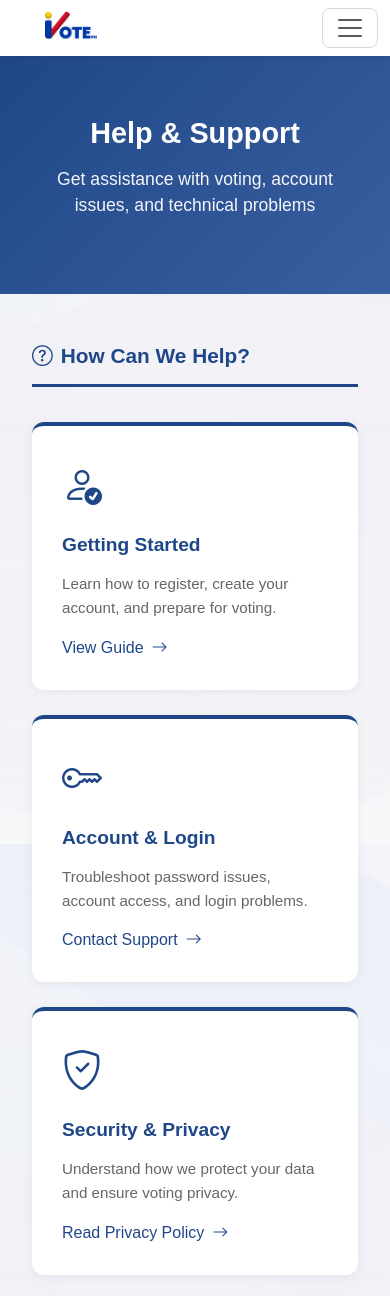
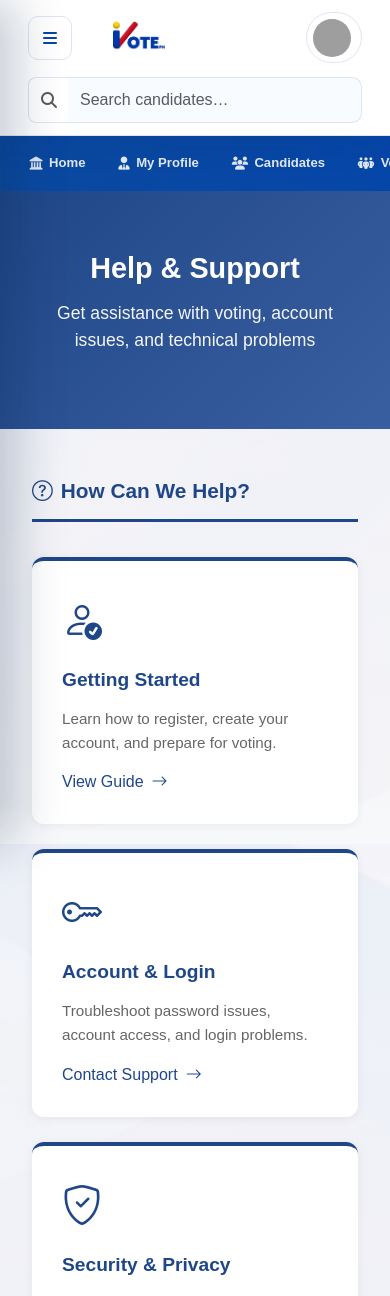
Before and after one commit to tdwggg/OnlineVotingSystem, a PHP site: page /help.html in a window 390 px wide. Shown: the top 1296 px of the page. Run offline with PHP 8.4, Linux system fonts and the light colour scheme; grey boxes are pictures that could not be loaded.

Commit message:
Rejalde - Hamburger

```diff
--- a/help.html
+++ b/help.html
@@ -4,7 +4,8 @@
   <meta charset="UTF-8">
   <meta name="viewport" content="width=device-width, initial-scale=1">
   <title>Help & Support - iVote PH</title>
-  <link href="https://cdn.jsdelivr.net/npm/bootstrap@5.3.3/dist/css/bootstrap.min.css" rel="stylesheet">
+  <link href="https://cdn.jsdelivr.net/npm/bootstrap@5.3.8/dist/css/bootstrap.min.css" rel="stylesheet">
+  <link href="https://cdnjs.cloudflare.com/ajax/libs/font-awesome/6.5.1/css/all.min.css" rel="stylesheet">
   <link rel="stylesheet" href="https://cdn.jsdelivr.net/npm/bootstrap-icons@1.11.3/font/bootstrap-icons.css">
   <style>
     * {
@@ -348,24 +349,74 @@
 <link rel="stylesheet" href="style.css">
 </head>
 <body>
-  <!-- Navbar -->
-  <nav class="navbar navbar-expand-lg navbar-light">
-    <div class="container-lg">
-      <a href="index.html">
-        <img src="FINALS 2.png" class="brandLogo" alt="iVotePH"></a>
-      <button class="navbar-toggler" type="button" data-bs-toggle="collapse" data-bs-target="#navbarNav">
-        <span class="navbar-toggler-icon"></span>
-      </button>
-      <div class="collapse navbar-collapse" id="navbarNav">
-        <ul class="navbar-nav ms-auto">
-          <li class="nav-item"><a class="nav-link navLink" href="index.html">Home</a></li>
-          <li class="nav-item"><a class="nav-link navLink" href="aboutPage.html">About</a></li>
-          <li class="nav-item"><a class="nav-link navLink" href="electionInfoPage.html">Elections</a></li>
-          <li class="nav-item"><a class="nav-link navLink" href="help.html">Help</a></li>
-        </ul>
+  <nav class="navbar topNavbar px-3">
+    <div class="container-fluid d-flex align-items-center flex-wrap gap-2">
+      <div class="d-flex align-items-center gap-2">
+        <button class="btn btn-light sidebarToggle flex-shrink-0" type="button" onclick="toggleSidebar()"
+          aria-label="Toggle menu" aria-controls="sidebar" aria-expanded="false">
+          <i class="fas fa-bars"></i>
+        </button>
+        <a href="index.html">
+          <img src="FINALS 2.png" class="brandLogo" alt="iVote PH">
+        </a>
+      </div>
+
+      <div class="navbarSearchWrap d-none d-md-block">
+        <div class="input-group">
+          <span class="input-group-text bg-white border-end-0"><i class="fa-solid fa-magnifying-glass text-muted"></i></span>
+          <input type="search" class="form-control searchInput border-start-0"
+            placeholder="Search candidates, positions, or topics…" aria-label="Search">
+        </div>
+      </div>
+
+      <div class="d-flex align-items-center gap-2 ms-md-auto">
+        <a href="profile.html" class="userProfileChip">
+          <img src="avatar.png" class="userAvatar" alt="Juan Dela Cruz" onerror="this.style.display='none'">
+          <div class="userMeta">
+            <div class="userName">Juan Dela Cruz</div>
+            <div class="verifiedBadge"><i class="fa-solid fa-circle-check"></i> Verified Voter</div>
+          </div>
+          <i class="fa-solid fa-chevron-down text-muted small d-none d-md-inline"></i>
+        </a>
+      </div>
+
+      <div class="navbarSearchWrap d-md-none w-100">
+        <div class="input-group">
+          <span class="input-group-text bg-white border-end-0"><i class="fa-solid fa-magnifying-glass text-muted"></i></span>
+          <input type="search" class="form-control searchInput border-start-0"
+            placeholder="Search candidates…" aria-label="Search">
+        </div>
       </div>
     </div>
   </nav>
+
+  <div class="positionNavBar">
+    <ul class="positionNavList">
+      <li><a href="index.html"><i class="fa-solid fa-landmark"></i> Home</a></li>
+      <li><a href="profile.html"><i class="fa-solid fa-user-tie"></i> My Profile</a></li>
+      <li><a href="browsecandi.html"><i class="fa-solid fa-users"></i> Candidates</a></li>
+      <li><a href="startvoting.html"><i class="fa-solid fa-people-group"></i> Voting</a></li>
+      <li><a href="myballot.html"><i class="fa-solid fa-building-columns"></i> My Ballot</a></li>
+      <li><a href="electioninfo.html"><i class="fa-solid fa-flag"></i> Results</a></li>
+      <li><a href="help.html" class="active"><i class="fa-solid fa-building"></i> Help Center</a></li>
+    </ul>
+  </div>
+
+  <div class="sidebarOverlay" id="sidebarOverlay" hidden aria-hidden="true"></div>
+
+  <div class="sidebar" id="sidebar">
+    <h5>Menu <span class="closeBtn" onclick="toggleSidebar()">&times;</span></h5>
+    <hr>
+    <ul class="sidebarMenuNav">
+      <li><a href="index.html"><i class="fa-solid fa-landmark"></i> Home</a></li>
+      <li><a href="profile.html"><i class="fa-solid fa-user-tie"></i> My Profile</a></li>
+      <li><a href="browsecandi.html"><i class="fa-solid fa-users"></i> Candidates</a></li>
+      <li><a href="startvoting.html"><i class="fa-solid fa-people-group"></i> Voting</a></li>
+      <li><a href="myballot.html"><i class="fa-solid fa-building-columns"></i> My Ballot</a></li>
+      <li><a href="electioninfo.html"><i class="fa-solid fa-flag"></i> Results</a></li>
+      <li><a href="help.html" class="active"><i class="fa-solid fa-building"></i> Help Center</a></li>
+    </ul>
+  </div>
 
   <!-- Page Header -->
   <div class="pageHeader">
@@ -644,7 +695,8 @@
     </div>
   </div>
 
-  <script src="https://cdn.jsdelivr.net/npm/bootstrap@5.3.3/dist/js/bootstrap.bundle.min.js"></script>
+  <script src="layout.js"></script>
+  <script src="https://cdn.jsdelivr.net/npm/bootstrap@5.3.8/dist/js/bootstrap.bundle.min.js"></script>
   <script>
     function toggleFaq(element) {
       const answer = element.nextElementSibling;
--- a/layout.js
+++ b/layout.js
@@ -35,7 +35,17 @@
     setSidebarOpen(false);
   };
 
+  function logNavDebug(source) {
+    const toggleBtn = document.querySelector(".sidebarToggle, .dashboardSidebarToggle");
+    const positionNavBar = document.querySelector(".positionNavBar");
+    const style = toggleBtn ? window.getComputedStyle(toggleBtn) : null;
+    // #region agent log
+    fetch('http://127.0.0.1:7395/ingest/ed9497cf-da7d-4467-b353-51612ec7ddba',{method:'POST',headers:{'Content-Type':'application/json','X-Debug-Session-Id':'d12c0f'},body:JSON.stringify({sessionId:'d12c0f',location:'layout.js:logNavDebug',message:'nav visibility snapshot',data:{source,innerWidth:window.innerWidth,hasToggle:!!toggleBtn,toggleDisplay:style?style.display:null,toggleVisibility:style?style.visibility:null,toggleOpacity:style?style.opacity:null,hasD_lg_none:toggleBtn?toggleBtn.classList.contains('d-lg-none'):null,hasPositionNavBar:!!positionNavBar,page:location.pathname.split('/').pop()||'index.html'},timestamp:Date.now(),hypothesisId:'A-B-C-E'})}).catch(()=>{});
+    // #endregion
+  }
+
   document.addEventListener("DOMContentLoaded", function () {
+    logNavDebug('DOMContentLoaded');
     const { sidebar, overlay } = getSidebarElements();
 
     if (overlay) {
@@ -45,7 +55,7 @@
     if (sidebar) {
       sidebar.addEventListener("click", function (event) {
         const menuTarget = event.target.closest("a, button");
-        if (menuTarget && window.innerWidth < 992) {
+        if (menuTarget) {
           closeSidebar();
         }
       });
@@ -58,9 +68,7 @@
     });
 
     window.addEventListener("resize", function () {
-      if (window.innerWidth >= 992 && document.getElementById("dashboardSidebar")) {
-        closeSidebar();
-      }
+      logNavDebug('resize');
     });
   });
 })();
--- a/style.css
+++ b/style.css
@@ -592,7 +592,8 @@ body {
   border-radius: 10px;
   min-width: 44px;
   min-height: 44px;
-  display: inline-flex;
+  display: inline-flex !important;
+  flex-shrink: 0;
   align-items: center;
   justify-content: center;
 }
```
Also changed, not shown: other parts of style.css (+36 -0 lines), about.html (+57 -35 lines), browsecandi.html (+14 -11 lines), electioninfo.html (+12 -10 lines), index.html (+28 -30 lines), myballot.html (+12 -10 lines), profile.html (+12 -10 lines), startvoting.html (+12 -10 lines), 1 other file.
